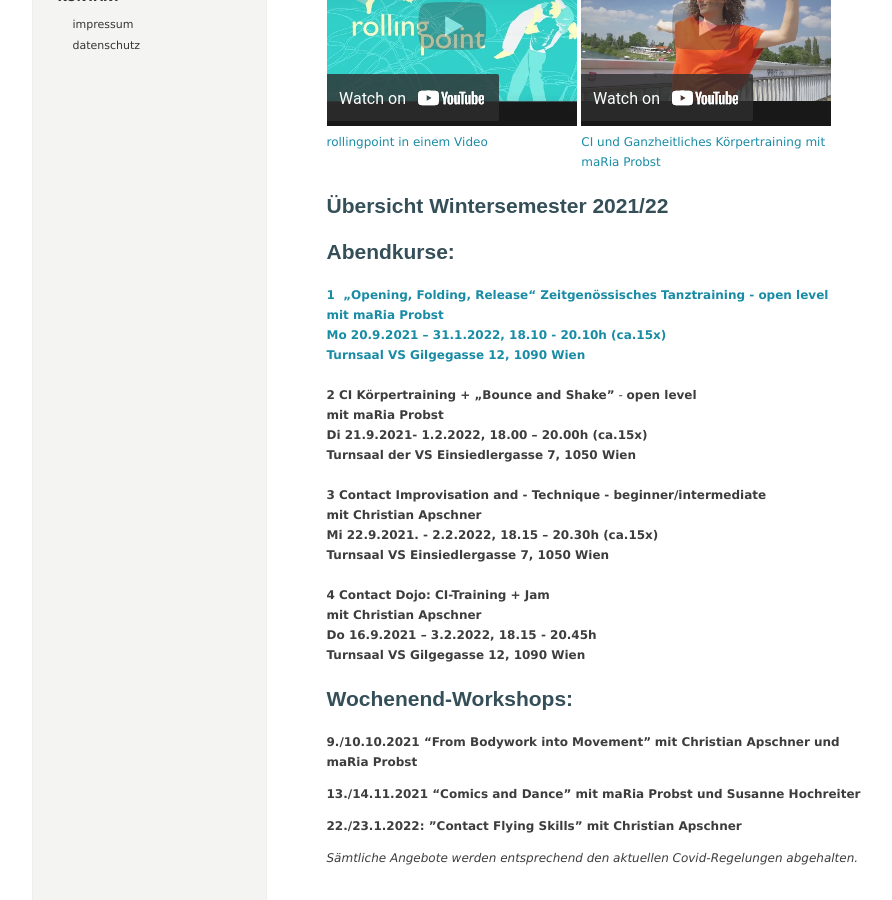
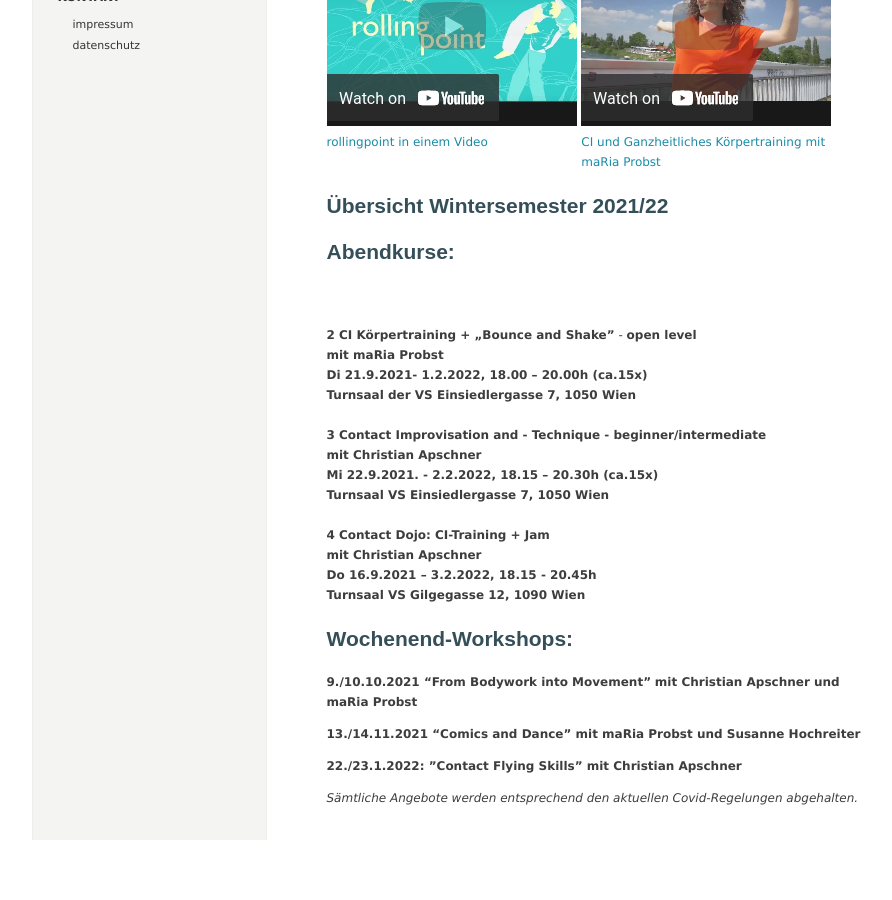
Before and after one commit to manulari/rollingpointat, a Jekyll site: the page built from _all_pages/index.md, in a window 1280 px wide and 900 px high, scrolled down 735 px. Shown: the whole window, without its empty margins (152-1044 px from the left). Built offline with Jekyll 4.4.1, drawn with Linux system fonts in a browser that asks for light colours; after the commit the page ends 1575 px from its top, so only the background shows below that.

Commit message:
Update page “index”

```diff
--- a/_all_pages/index.md
+++ b/_all_pages/index.md
@@ -18,10 +18,11 @@ Fotocredit: Johannes Stolba
 
 ### **Abendkurse:**
 
-[**1  „Opening, Folding, Release“ Zeitgenössisches Tanztraining - open level**\
-**mit maRia Probst**\
-**Mo 20.9.2021 – 31.1.2022, 18.10 - 20.10h (ca.15x)**\
-**Turnsaal VS Gilgegasse 12, 1090 Wien**](#1)\
+
+
+<div class="named-anchor" id="1"></div>
+
+\
 \
 **2 CI Körpertraining + „Bounce and Shake"** - **open level**\
 **mit maRia Probst**\
```
